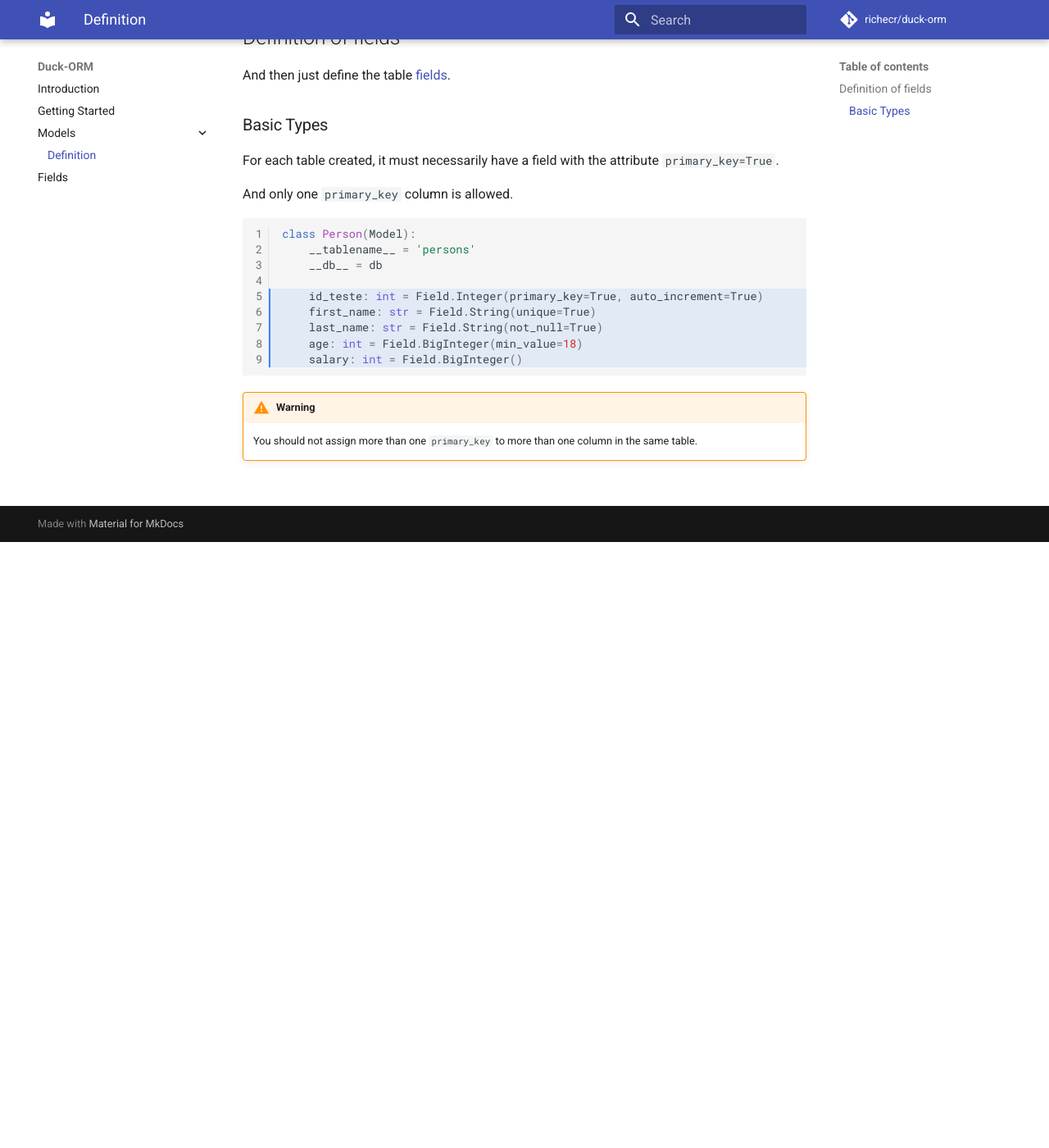
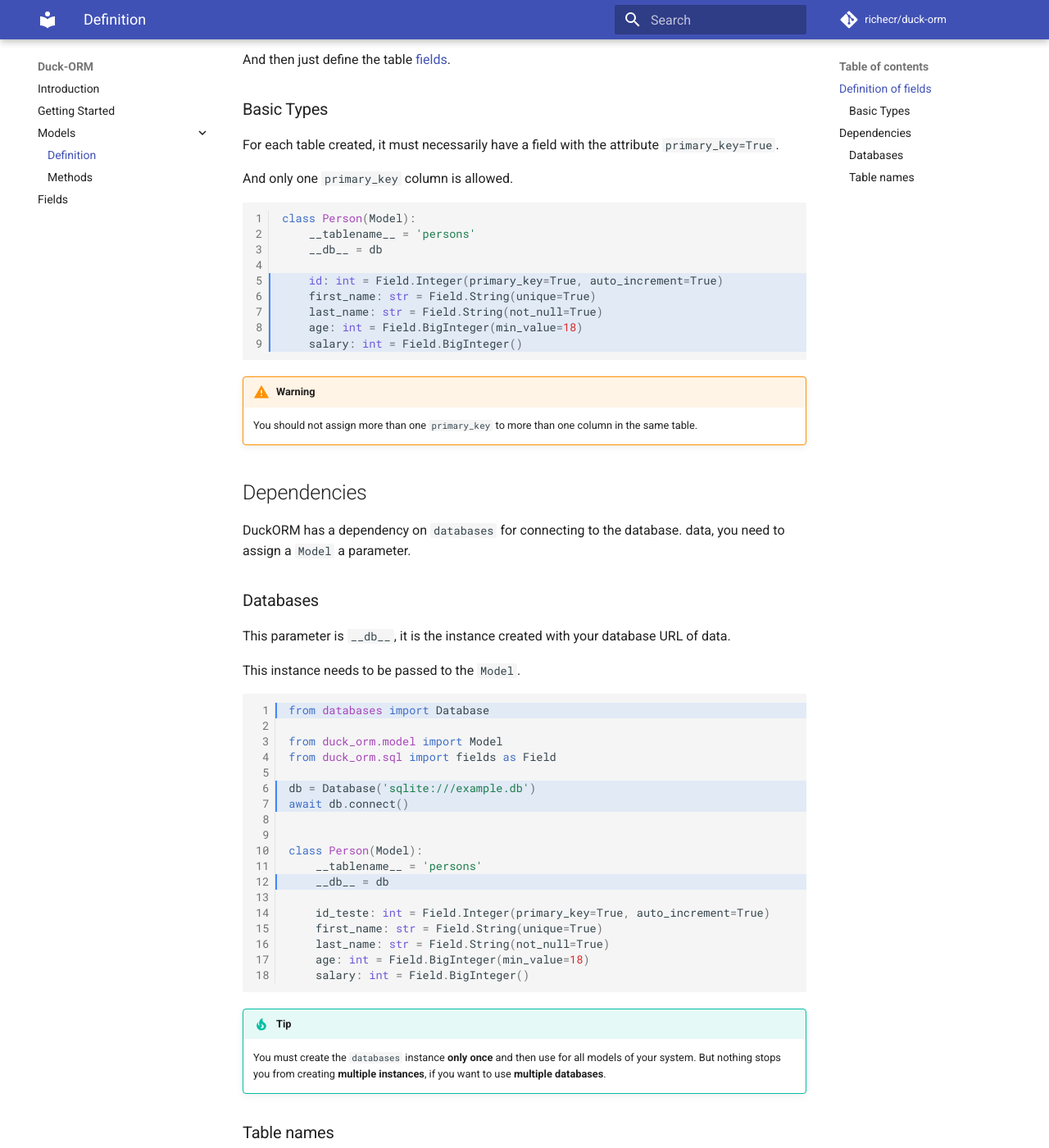
Before and after one commit to richecr/duck-orm, an MkDocs documentation site: the page built from docs/models/index.md, in a window 1280 px wide and 1400 px high, scrolled down 739 px. Shown: the whole window at 82% size. Built offline with MkDocs 1.6.1 and Material for MkDocs 9.7.7, drawn with Linux system fonts in a browser that asks for light colours; comment, search, counter and statistics services are not loaded; some of the changed text lies outside the part shown.

Commit message:
Added docs: index and methods of models

````diff
--- a/docs/models/index.md
+++ b/docs/models/index.md
@@ -27,7 +27,6 @@
 a table in the database, but it's easy to do that, just add a line of code:
 
 ``` python
-...
 await Person.create()
 ```
 
@@ -47,6 +46,43 @@
     __tablename__ = 'persons'
     __db__ = db
 
+    id: int = Field.Integer(primary_key=True, auto_increment=True)
+    first_name: str = Field.String(unique=True)
+    last_name: str = Field.String(not_null=True)
+    age: int = Field.BigInteger(min_value=18)
+    salary: int = Field.BigInteger()
+```
+
+!!! warning
+    You should not assign more than one `primary_key` to more than one column
+    in the same table.
+
+## Dependencies
+
+DuckORM has a dependency on `databases` for connecting to the database.
+data, you need to assign a `Model` a parameter.
+
+### Databases
+
+This parameter is `__db__`, it is the instance created with your database URL
+of data.
+
+This instance needs to be passed to the `Model`.
+
+``` python hl_lines="1 6 7 12"
+from databases import Database
+
+from duck_orm.model import Model
+from duck_orm.sql import fields as Field
+
+db = Database('sqlite:///example.db')
+await db.connect()
+
+
+class Person(Model):
+    __tablename__ = 'persons'
+    __db__ = db
+
     id_teste: int = Field.Integer(primary_key=True, auto_increment=True)
     first_name: str = Field.String(unique=True)
     last_name: str = Field.String(not_null=True)
@@ -54,5 +90,31 @@
     salary: int = Field.BigInteger()
 ```
 
-!!! warning
-    You should not assign more than one `primary_key` to more than one column in the same table.
+!!! tip
+    You must create the `databases` instance **only once** and then
+    use for all models of your system. But nothing stops you from creating
+    **multiple instances**, if you want to use **multiple databases**.
+
+### Table names
+
+Another important parameter is `__tablename__`, it is used to set the
+name of your `Model` in the database.
+
+``` python hl_lines="2"
+class Person(Model):
+    __tablename__ = 'persons'
+    __db__ = db
+
+    id_teste: int = Field.Integer(primary_key=True, auto_increment=True)
+    first_name: str = Field.String(unique=True)
+    last_name: str = Field.String(not_null=True)
+    age: int = Field.BigInteger(min_value=18)
+    salary: int = Field.BigInteger()
+```
+
+!!! tip
+    If you don't pass the `__tablename__` attribute, the table name will be
+    defined by the name of the `Model`.
+
+    **Example:** In the case above, if the `__tablename__` attribute was not passed, the name
+    of the table would be `person`.
--- a/mkdocs.yml
+++ b/mkdocs.yml
@@ -18,6 +18,7 @@
   - Getting Started: "getting_started.md"
   - Models:
     - Definition: "models/index.md"
+    - Methods: "models/methods.md"
   - Fields: 'fields.md'
 
 markdown_extensions:
````
Also changed, not shown: docs/models/methods.md (added, +136 -0 lines).
